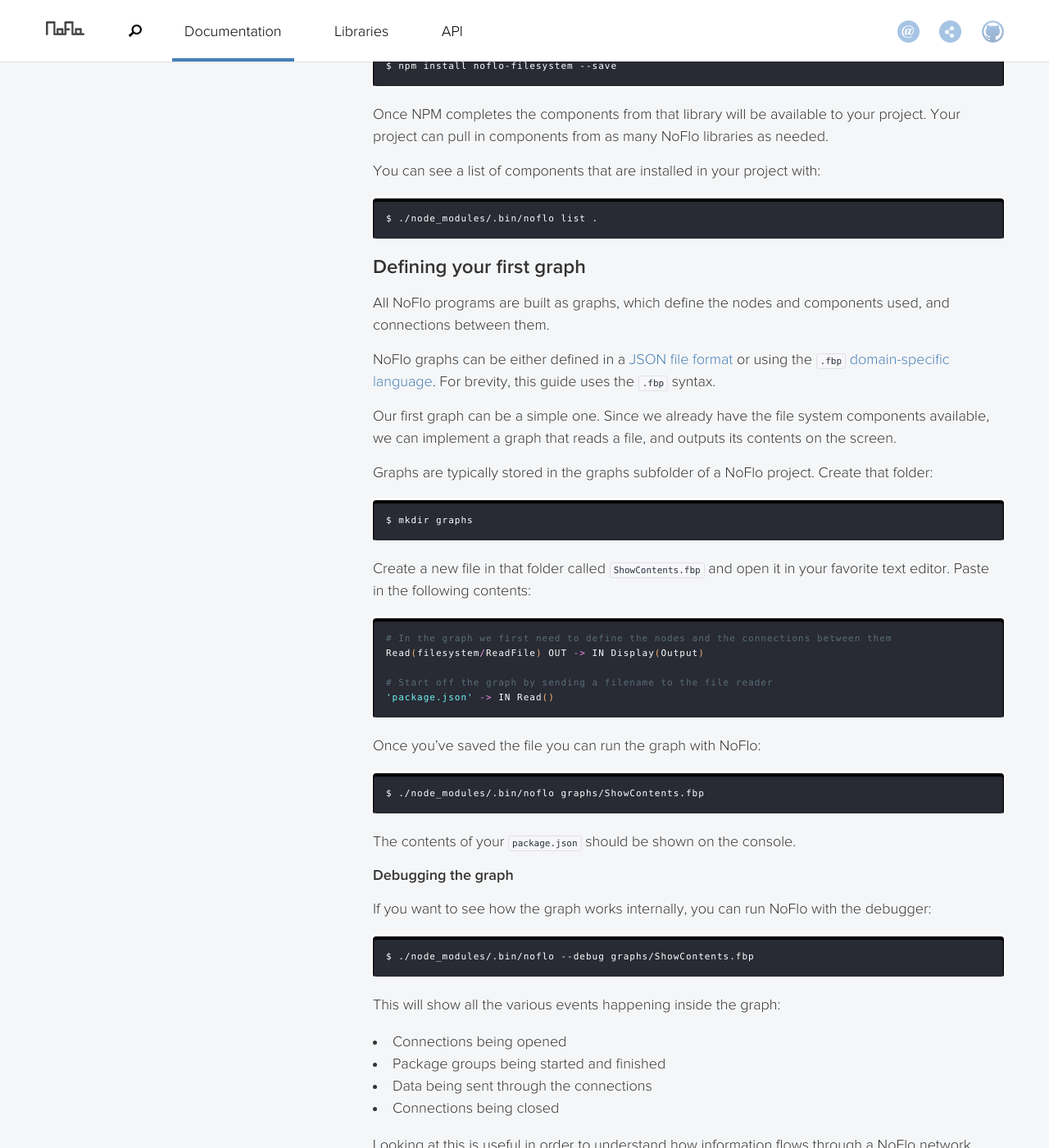
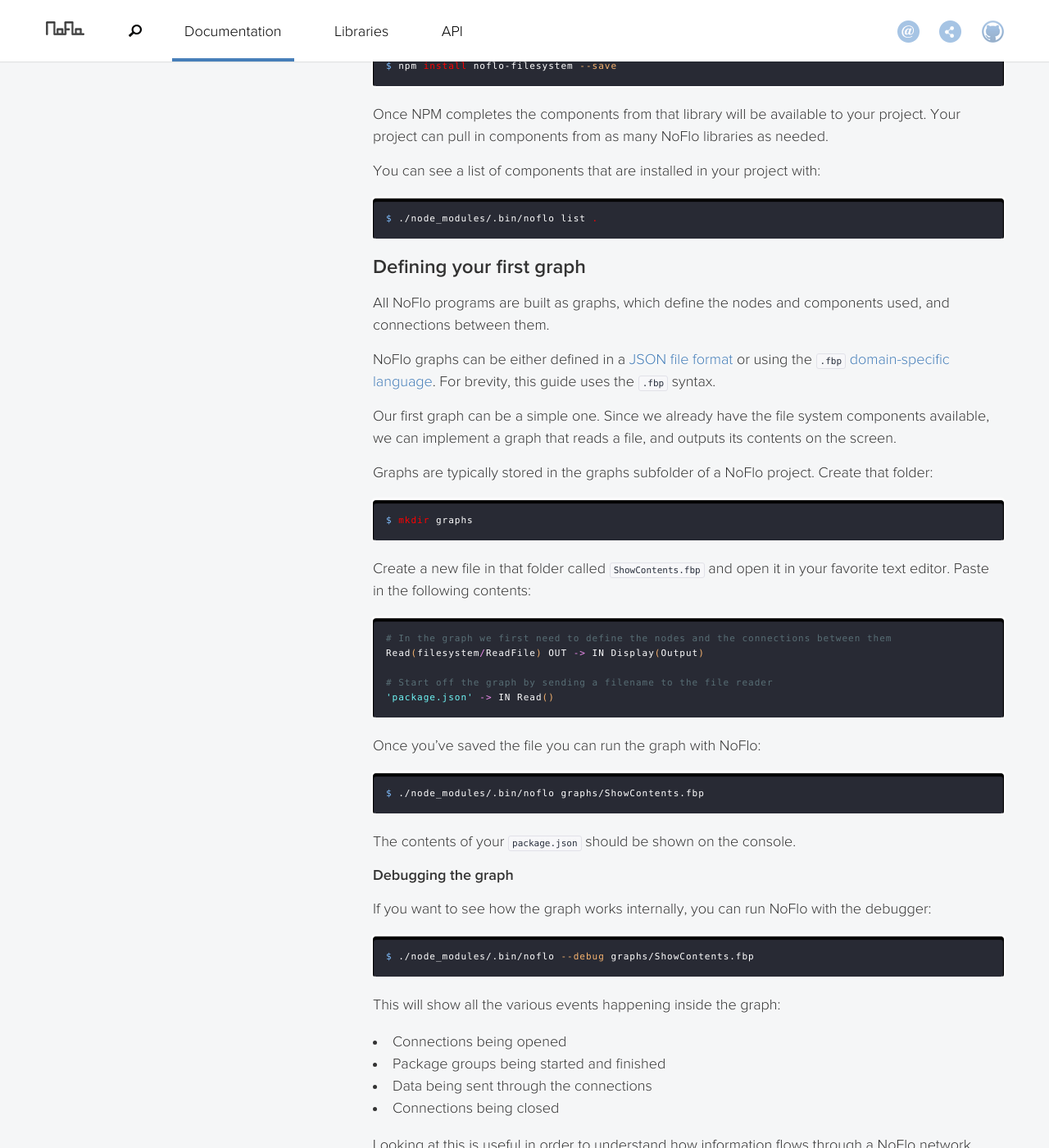
Before and after one commit to noflo/noflo.github.io, a Jekyll site: the page built from documentation/index.md, in a window 1280 px wide and 1400 px high, scrolled down 3056 px. Shown: the whole window at 82% size. Built offline with Jekyll 4.4.1, drawn with Linux system fonts in a browser that asks for light colours; nearby versions of some CDN libraries; Markdown is read by kramdown in place of the engine named in the settings; some of the changed text lies outside the part shown.

Commit message:
Fix rest of documentation syntax highlighting

````diff
--- a/documentation/index.md
+++ b/documentation/index.md
@@ -39,7 +39,9 @@ NoFlo projects are created in the same way as any other Node.js project would. T
 
 You can test that your Node.js installation works by running:
 
-    $ npm -v
+```bash
+$ npm -v
+```
 
 If this doesn't work, read the [Node.js installation instructions](http://nodejs.org/download/) for your operating system.
 
@@ -47,11 +49,15 @@ If this doesn't work, read the [Node.js installation instructions](http://nodejs
 
 To create a new project, you should create a new folder in the file system. This folder will contain all the files specific to your project, including dependency declarations, unit tests, and the NoFlo graphs and components. This is what you’ll usually want to manage in version control.
 
-    $ mkdir my-noflo-example-app
+```bash
+$ mkdir my-noflo-example-app
+```
 
 Then go to that folder:
 
-    $ cd my-noflo-example-app
+```bash
+$ cd my-noflo-example-app
+```
 
 ### Installing NoFlo
 
@@ -68,11 +74,15 @@ A basic `package.json` file could look like the following. Create one using a te
 
 Once the `package.json` file is in place, you're ready to install NoFlo. Do this by running:
 
-    $ npm install noflo --save
+```bash
+$ npm install noflo --save
+```
 
 NPM will fetch the latest release version of NoFlo and all its dependencies. Once this has finished, try that NoFlo works by running:
 
-    $ ./node_modules/.bin/noflo -h
+```bash
+$ ./node_modules/.bin/noflo -h
+```
 
 ### Getting components
 
@@ -82,13 +92,17 @@ There are {{ site.categories['component'] | size }} open source components avail
 
 For example, to install the [filesystem components](/library/noflo-filesystem/), you can run:
 
-    $ npm install noflo-filesystem --save
+```bash
+$ npm install noflo-filesystem --save
+```
 
 Once NPM completes the components from that library will be available to your project. Your project can pull in components from as many NoFlo libraries as needed.
 
 You can see a list of components that are installed in your project with:
 
-    $ ./node_modules/.bin/noflo list .
+```bash
+$ ./node_modules/.bin/noflo list .
+```
 
 ## Defining your first graph
 
@@ -100,7 +114,9 @@ Our first graph can be a simple one. Since we already have the file system compo
 
 Graphs are typically stored in the graphs subfolder of a NoFlo project. Create that folder:
 
-    $ mkdir graphs
+```bash
+$ mkdir graphs
+```
 
 Create a new file in that folder called `ShowContents.fbp` and open it in your favorite text editor. Paste in the following contents:
 
@@ -114,7 +130,9 @@ Read(filesystem/ReadFile) OUT -> IN Display(Output)
 
 Once you've saved the file you can run the graph with NoFlo:
 
-    $ ./node_modules/.bin/noflo graphs/ShowContents.fbp
+```bash
+$ ./node_modules/.bin/noflo graphs/ShowContents.fbp
+```
 
 The contents of your `package.json` should be shown on the console.
 
@@ -122,7 +140,9 @@ The contents of your `package.json` should be shown on the console.
 
 If you want to see how the graph works internally, you can run NoFlo with the debugger:
 
-    $ ./node_modules/.bin/noflo --debug graphs/ShowContents.fbp
+```bash
+$ ./node_modules/.bin/noflo --debug graphs/ShowContents.fbp
+```
 
 This will show all the various events happening inside the graph:
 
````
Also changed, not shown: documentation/_posts/2013-07-09-fbp.md (+1 -1 lines), documentation/_posts/2013-07-11-publishing.md (+8 -6 lines), documentation/_posts/2013-07-12-installation.md (+10 -4 lines).
